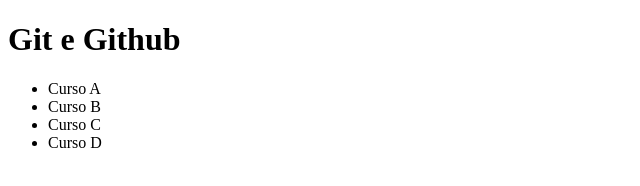
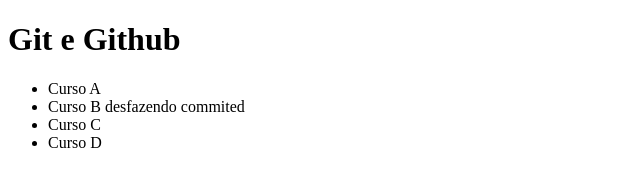
Before and after one commit to Tarcilalves/testeGitEGithub, a plain HTML site: page index.html in a window 1280 px wide. Shown: the whole page, without its empty margins (0-640 px from the left). Drawn offline with Linux system fonts and the light colour scheme.

Commit message:
Desfazendo commited

```diff
--- a/index.html
+++ b/index.html
@@ -10,7 +10,7 @@
 <body>
     <ul>
         <li> Curso A </li>
-        <li> Curso B </li>
+        <li> Curso B desfazendo commited</li>
         <li> Curso C </li>
         <li> Curso D </li>
     </ul>
```
